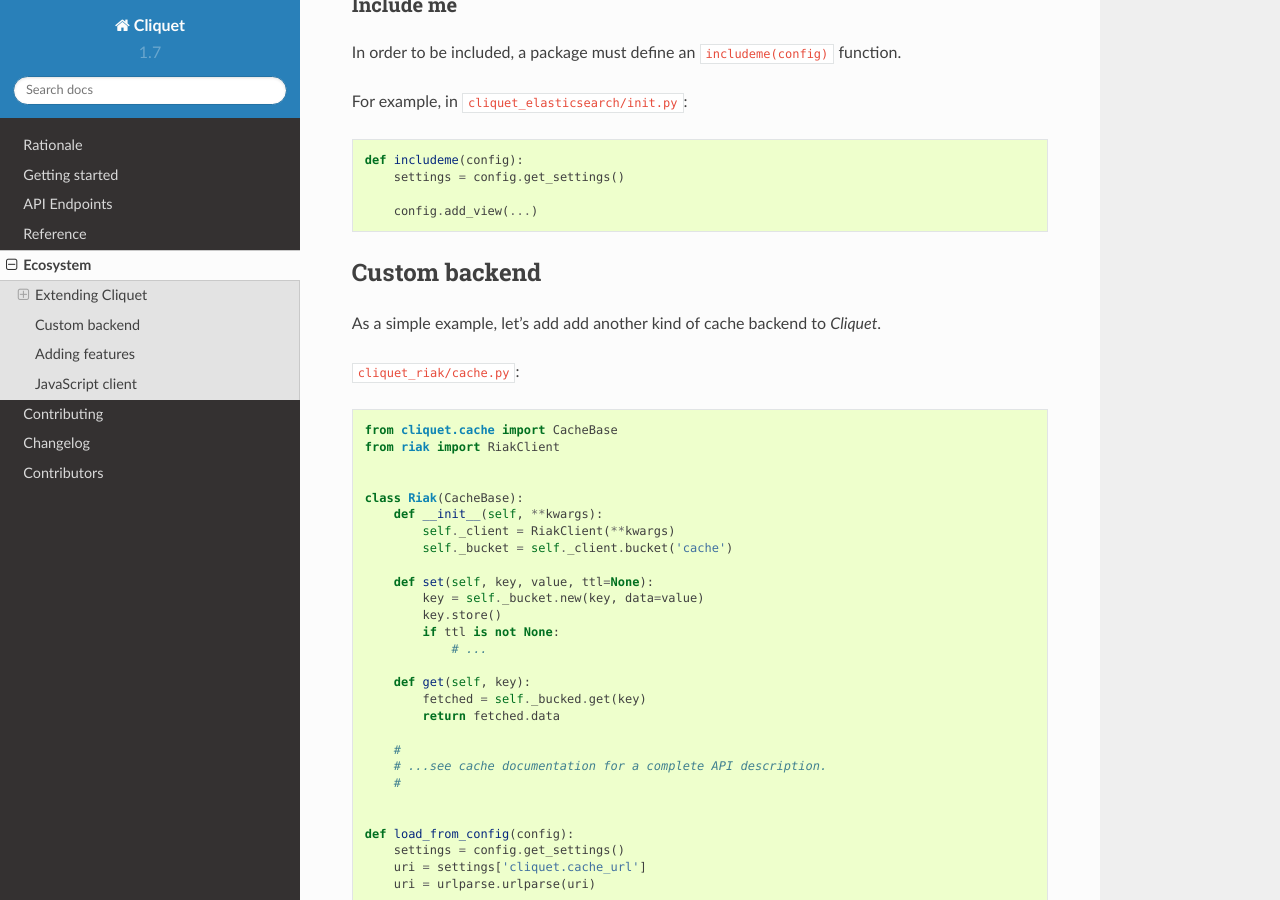
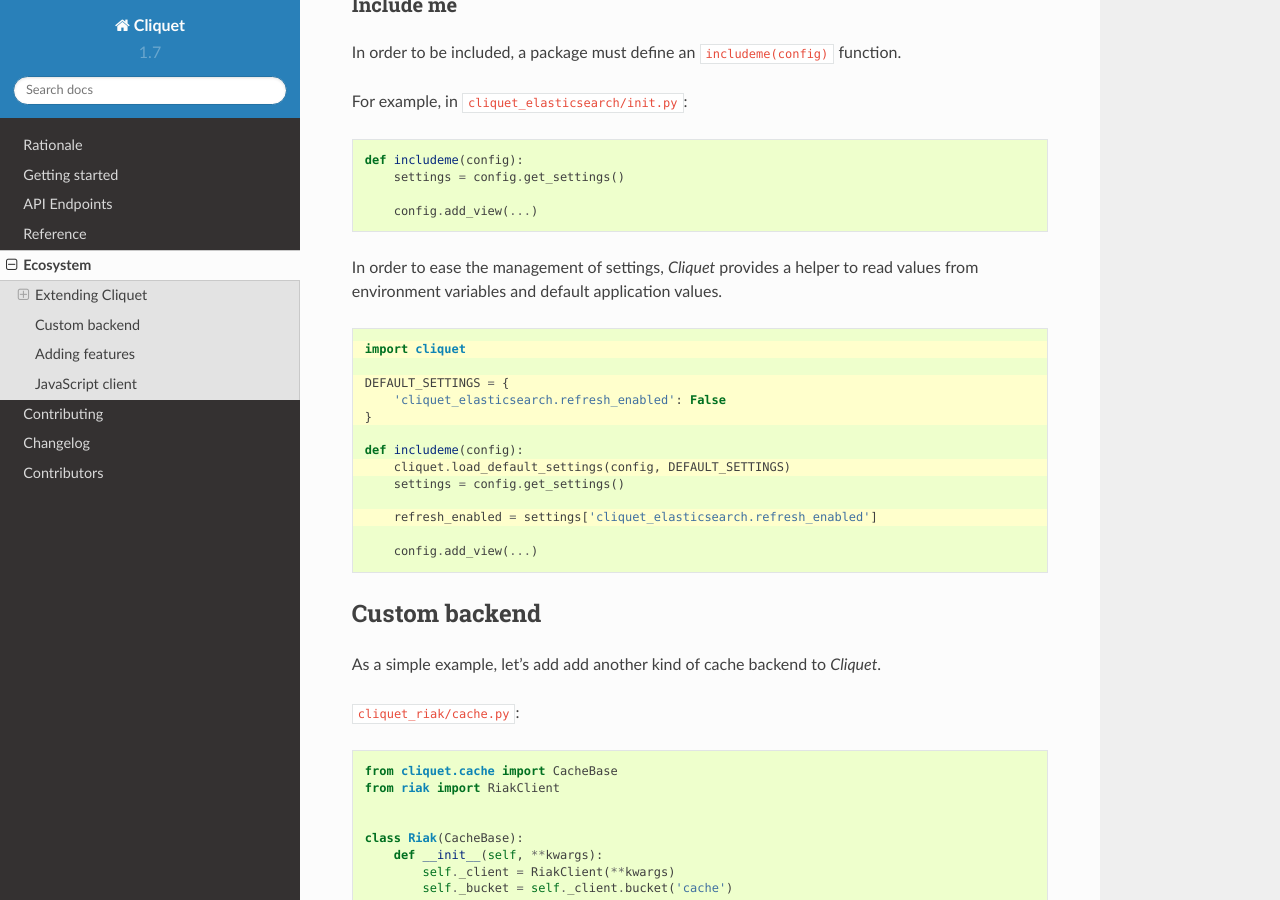
Before and after one commit to Kinto/kinto, a Sphinx documentation site: the page built from docs/ecosystem.rst, in a window 1280 px wide and 900 px high, scrolled down 1286 px. Built offline with Sphinx 7.4.7 and the Read the Docs theme 2.0.0, drawn with Linux system fonts in a browser that asks for light colours.

Commit message:
Change load default settings to enable generic usage

```diff
--- a/cliquet/__init__.py
+++ b/cliquet/__init__.py
@@ -79,12 +79,12 @@
 }
 
 
-def load_default_settings(config):
+def load_default_settings(config, default_settings):
     """Read settings provided in Paste ini file, set default values and
     replace if defined as environment variable.
     """
     settings = config.get_settings()
-    for key, value in DEFAULT_SETTINGS.items():
+    for key, value in default_settings.items():
         configured = settings.get(key, value)
         settings[key] = utils.read_env(key, configured)
 
@@ -102,7 +102,7 @@
 
 
 def includeme(config):
-    load_default_settings(config)
+    load_default_settings(config, DEFAULT_SETTINGS)
     settings = config.get_settings()
 
     # Monkey Patch Cornice Service to setup the global CORS configuration.
--- a/docs/ecosystem.rst
+++ b/docs/ecosystem.rst
@@ -81,6 +81,28 @@
         settings = config.get_settings()
 
         config.add_view(...)
+
+
+In order to ease the management of settings, *Cliquet* provides a helper to
+read values from environment variables and default application values.
+
+.. code-block:: python
+    :emphasize-lines: 1,3-5,8,11
+
+    import cliquet
+
+    DEFAULT_SETTINGS = {
+        'cliquet_elasticsearch.refresh_enabled': False
+    }
+
+    def includeme(config):
+        cliquet.load_default_settings(config, DEFAULT_SETTINGS)
+        settings = config.get_settings()
+
+        refresh_enabled = settings['cliquet_elasticsearch.refresh_enabled']
+
+        config.add_view(...)
+
 
 
 Custom backend
```
